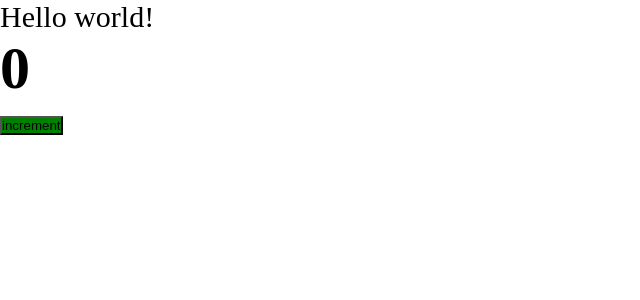
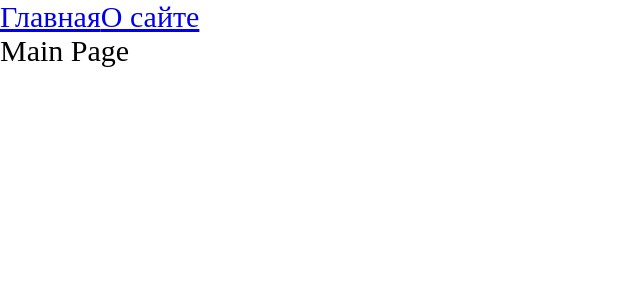
Before and after one commit to nooreekra/advanced-frontend, a React app: page / in a window 1280 px wide. Shown: the top 300 px of the page, without its empty margins (0-640 px from the left). Built offline with nearby package versions, Linux system fonts and the light colour scheme.

Commit message:
added react router dom and with lazy suspence

```diff
--- a/package.json
+++ b/package.json
@@ -15,6 +15,7 @@
     "@types/node": "^17.0.21",
     "@types/react": "^17.0.39",
     "@types/react-dom": "^17.0.11",
+    "@types/react-router-dom": "^5.3.3",
     "@types/webpack": "^5.28.0",
     "@types/webpack-dev-server": "^4.7.2",
     "css-loader": "^6.8.1",
@@ -32,6 +33,7 @@
   },
   "dependencies": {
     "react": "^17.0.2",
-    "react-dom": "^17.0.2"
+    "react-dom": "^17.0.2",
+    "react-router-dom": "^6.14.2"
   }
 }
--- a/src/App.tsx
+++ b/src/App.tsx
@@ -1,10 +1,20 @@
-import Counter from "./components/Counter";
-import './index.scss'
+import { Route, Routes } from "react-router-dom";
+import "./index.scss";
+import { Link } from "react-router-dom";
+import { AboutPageAsync } from "./pages/AboutPage/AboutPage.async";
+import { MainPageAsync } from "./pages/MainPage/MainPage.async";
+import { Suspense } from "react";
 const App = () => {
   return (
     <div className="app">
-        Hello world!
-      <Counter />
+      <Link to={"/"}>Главная</Link>
+      <Link to={"/about"}>О сайте</Link>
+      <Suspense fallback={<div>Loading...</div>}>
+        <Routes>
+          <Route path={"/about"} element={<AboutPageAsync />} />
+          <Route path={"/"} element={<MainPageAsync />} />
+        </Routes>
+      </Suspense>
     </div>
   );
 };
--- a/src/index.tsx
+++ b/src/index.tsx
@@ -1,5 +1,11 @@
 import { render } from "react-dom";
 import Counter from "./components/Counter";
 import App from "./App";
+import { BrowserRouter } from "react-router-dom";
 
-render(<App />, document.getElementById("root"));
+render(
+  <BrowserRouter>
+    <App />
+  </BrowserRouter>,
+  document.getElementById("root")
+);
--- /dev/null
+++ b/src/pages/AboutPage/AboutPage.async.tsx
@@ -0,0 +1,3 @@
+import {lazy} from 'react'
+
+export const AboutPageAsync = lazy(() => import('./AboutPage'))
--- /dev/null
+++ b/src/pages/AboutPage/AboutPage.tsx
@@ -0,0 +1,11 @@
+import React from 'react'
+
+const AboutPage = () => {
+    return (
+        <div>
+            About Page
+        </div>
+    )
+}
+
+export default AboutPage
--- /dev/null
+++ b/src/pages/MainPage/MainPage.async.tsx
@@ -0,0 +1,3 @@
+import {lazy} from 'react'
+
+export const MainPageAsync = lazy(() => import('./MainPage'))
--- /dev/null
+++ b/src/pages/MainPage/MainPage.tsx
@@ -0,0 +1,11 @@
+import React from 'react'
+
+const MainPage = () => {
+    return (
+        <div>
+            Main Page
+        </div>
+    )
+}
+
+export default MainPage
--- a/tsconfig.json
+++ b/tsconfig.json
@@ -5,7 +5,7 @@
     // Однако это не означает, что теперь вовсе нельзя использовать any.
     // Это означает лишь, что в подобных ситуация разработчик должен явно писать any,
     "noImplicitAny": true,
-    "module": "es6",
+    "module": "ESNext",
     // В какую спецификацию компилируем: для поддержки большинства браузеров
     "target": "es5",
     "jsx": "react-jsx",
```
Also changed, not shown: 2 other files (tests, documents, lock files or other folders).
